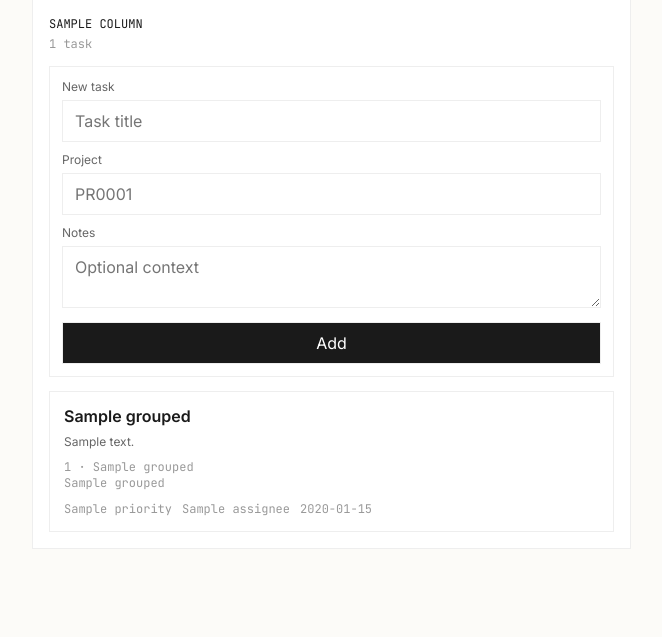
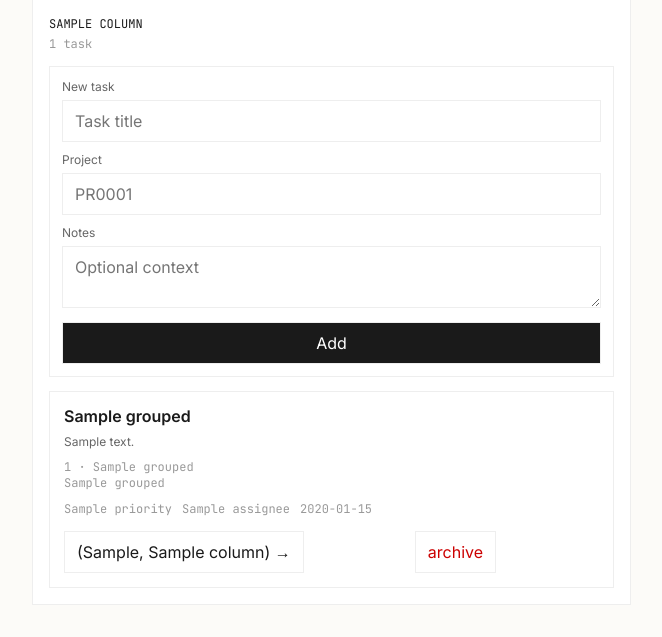
Before and after one commit to felipestk/work-os, a FastAPI app: template apps/kanban/templates/board.html in a window 1280 px wide. Shown: the part 436-1073 px from the top of the page, without its empty margins (0-662 px from the left). Before the commit the page ends 985 px from the top, so only its background shows below. Run offline with FastAPI, Linux system fonts and the light colour scheme; the template is opened without the code that fills it: most values are stand-ins (such as "Sample title", 1, 10 or a date in 2020); some libraries are stand-ins or nearby versions.

Commit message:
Add kanban board move and archive actions

```diff
--- a/apps/kanban/main.py
+++ b/apps/kanban/main.py
@@ -5,12 +5,34 @@ from fastapi.responses import HTMLResponse, RedirectResponse
 from fastapi.staticfiles import StaticFiles
 from fastapi.templating import Jinja2Templates
 
-from .services import BOARD_NAME, COLUMNS, column_counts, create_task, get_task, list_board_tasks, list_projects
+from .services import (
+    BOARD_NAME,
+    COLUMNS,
+    archive_task,
+    column_counts,
+    create_task,
+    get_task,
+    list_board_tasks,
+    list_projects,
+    move_task,
+)
 
 BASE_DIR = Path(__file__).resolve().parent
-app = FastAPI(title='openclaw-workos kanban', version='0.1.0')
+app = FastAPI(title='openclaw-workos kanban', version='0.2.0')
 app.mount('/static', StaticFiles(directory=str(BASE_DIR / 'static')), name='static')
 templates = Jinja2Templates(directory=str(BASE_DIR / 'templates'))
+
+
+def board_context(request: Request):
+    grouped = list_board_tasks()
+    return {
+        'request': request,
+        'board_name': BOARD_NAME,
+        'columns': COLUMNS,
+        'grouped': grouped,
+        'counts': column_counts(grouped),
+        'projects': list_projects(),
+    }
 
 
 @app.get('/', response_class=HTMLResponse)
@@ -20,19 +42,7 @@ def root() -> RedirectResponse:
 
 @app.get('/board', response_class=HTMLResponse)
 def board(request: Request):
-    grouped = list_board_tasks()
-    return templates.TemplateResponse(
-        request,
-        'board.html',
-        {
-            'request': request,
-            'board_name': BOARD_NAME,
-            'columns': COLUMNS,
-            'grouped': grouped,
-            'counts': column_counts(grouped),
-            'projects': list_projects(),
-        },
-    )
+    return templates.TemplateResponse(request, 'board.html', board_context(request))
 
 
 @app.post('/board/tasks', response_class=HTMLResponse)
@@ -49,16 +59,30 @@ def board_task_create(
         create_task(title=title, project_id=project_id.strip(), column_key=column_key, description=description)
     except ValueError as exc:
         raise HTTPException(status_code=400, detail=str(exc)) from exc
-    grouped = list_board_tasks()
-    context = {
-        'request': request,
-        'columns': COLUMNS,
-        'grouped': grouped,
-        'counts': column_counts(grouped),
-        'projects': list_projects(),
-    }
     if request.headers.get('HX-Request') == 'true':
-        return templates.TemplateResponse(request, 'partials/board_columns.html', context)
+        return templates.TemplateResponse(request, 'partials/board_columns.html', board_context(request))
+    return RedirectResponse(url='/board', status_code=303)
+
+
+@app.post('/board/tasks/{task_id}/move', response_class=HTMLResponse)
+def board_task_move(request: Request, task_id: int, column_key: str = Form(...)):
+    try:
+        move_task(task_id, column_key)
+    except ValueError as exc:
+        raise HTTPException(status_code=400, detail=str(exc)) from exc
+    if request.headers.get('HX-Request') == 'true':
+        return templates.TemplateResponse(request, 'partials/board_columns.html', board_context(request))
+    return RedirectResponse(url='/board', status_code=303)
+
+
+@app.post('/board/tasks/{task_id}/archive', response_class=HTMLResponse)
+def board_task_archive(request: Request, task_id: int):
+    try:
+        archive_task(task_id)
+    except ValueError as exc:
+        raise HTTPException(status_code=400, detail=str(exc)) from exc
+    if request.headers.get('HX-Request') == 'true':
+        return templates.TemplateResponse(request, 'partials/board_columns.html', board_context(request))
     return RedirectResponse(url='/board', status_code=303)
 
 
@@ -67,4 +91,4 @@ def task_detail(request: Request, task_id: int):
     task = get_task(task_id)
     if not task:
         raise HTTPException(status_code=404, detail='task not found')
-    return templates.TemplateResponse(request, 'partials/task_detail.html', {'request': request, 'task': task})
+    return templates.TemplateResponse(request, 'partials/task_detail.html', {'request': request, 'task': task, 'columns': COLUMNS})
--- a/apps/kanban/services.py
+++ b/apps/kanban/services.py
@@ -1,7 +1,6 @@
 from __future__ import annotations
 
 from collections import OrderedDict
-from datetime import datetime, timezone
 from typing import Any
 
 from .db import connect, init_db
@@ -14,6 +13,7 @@ COLUMNS = OrderedDict([
     ('review', 'review'),
     ('done', 'done'),
 ])
+COLUMN_KEYS = list(COLUMNS.keys())
 COLUMN_TO_STATUS = {
     'backlog': 'todo',
     'todo': 'todo',
@@ -21,10 +21,6 @@ COLUMN_TO_STATUS = {
     'review': 'blocked',
     'done': 'done',
 }
-
-
-def now_iso() -> str:
-    return datetime.now(timezone.utc).isoformat().replace('+00:00', 'Z')
 
 
 def normalize_board(board: str | None) -> str:
@@ -36,11 +32,21 @@ def normalize_column(column_key: str | None) -> str:
     return value if value in COLUMNS else 'backlog'
 
 
-def project_exists(project_id: str) -> bool:
-    with connect() as conn:
-        init_db(conn)
-        row = conn.execute('SELECT 1 FROM projects WHERE id = ?', (project_id,)).fetchone()
-        return row is not None
+def previous_column(column_key: str) -> str | None:
+    column_key = normalize_column(column_key)
+    idx = COLUMN_KEYS.index(column_key)
+    return COLUMN_KEYS[idx - 1] if idx > 0 else None
+
+
+def next_column(column_key: str) -> str | None:
+    column_key = normalize_column(column_key)
+    idx = COLUMN_KEYS.index(column_key)
+    return COLUMN_KEYS[idx + 1] if idx < len(COLUMN_KEYS) - 1 else None
+
+
+def project_exists(conn, project_id: str) -> bool:
+    row = conn.execute('SELECT 1 FROM projects WHERE id = ?', (project_id,)).fetchone()
+    return row is not None
 
 
 def list_projects() -> list[dict[str, Any]]:
@@ -94,9 +100,7 @@ def list_board_tasks(board: str = BOARD_NAME) -> dict[str, list[dict[str, Any]]]
             (normalize_board(board),),
         ).fetchall()
     for row in rows:
-        item = dict(row)
-        item['column_key'] = normalize_column(item['column_key'])
-        item['description_preview'] = summarize(item.get('description'))
+        item = decorate_task(dict(row))
         grouped[item['column_key']].append(item)
     return grouped
 
@@ -106,6 +110,16 @@ def summarize(text: str | None, limit: int = 140) -> str:
         return ''
     compact = ' '.join(text.split())
     return compact if len(compact) <= limit else compact[: limit - 1].rstrip() + '…'
+
+
+def decorate_task(task: dict[str, Any]) -> dict[str, Any]:
+    task['board'] = normalize_board(task.get('board'))
+    task['column_key'] = normalize_column(task.get('column_key'))
+    task['description_preview'] = summarize(task.get('description'))
+    task['previous_column'] = previous_column(task['column_key'])
+    task['next_column'] = next_column(task['column_key'])
+    task['column_label'] = COLUMNS[task['column_key']]
+    return task
 
 
 def column_counts(grouped: dict[str, list[dict[str, Any]]]) -> dict[str, int]:
@@ -129,7 +143,7 @@ def next_wip_order(conn, column_key: str, board: str = BOARD_NAME) -> float:
 def create_task(*, title: str, project_id: str, column_key: str, description: str | None = None) -> int:
     with connect() as conn:
         init_db(conn)
-        if not project_exists(project_id):
+        if not project_exists(conn, project_id):
             raise ValueError(f'Unknown project: {project_id}')
         normalized_column = normalize_column(column_key)
         wip_order = next_wip_order(conn, normalized_column)
@@ -157,6 +171,45 @@ def create_task(*, title: str, project_id: str, column_key: str, description: st
         return int(cur.lastrowid)
 
 
+def move_task(task_id: int, destination_column: str) -> None:
+    normalized_column = normalize_column(destination_column)
+    with connect() as conn:
+        init_db(conn)
+        task = conn.execute('SELECT id, column_key, status FROM tasks WHERE id = ?', (task_id,)).fetchone()
+        if not task:
+            raise ValueError(f'Unknown task: {task_id}')
+        if task['status'] == 'archived':
+            raise ValueError('Archived tasks cannot be moved from the board')
+        wip_order = next_wip_order(conn, normalized_column)
+        conn.execute(
+            '''
+            UPDATE tasks
+            SET board=?, column_key=?, wip_order=?, sort_order=?, status=?
+            WHERE id=?
+            ''',
+            (BOARD_NAME, normalized_column, wip_order, int(wip_order), COLUMN_TO_STATUS[normalized_column], task_id),
+        )
+        conn.execute(
+            "INSERT INTO task_comments(task_id, comment_type, body, author) VALUES (?, 'system', ?, 'kanban')",
+            (task_id, f'Task moved to {normalized_column}',),
+        )
+        conn.commit()
+
+
+def archive_task(task_id: int) -> None:
+    with connect() as conn:
+        init_db(conn)
+        task = conn.execute('SELECT id FROM tasks WHERE id = ?', (task_id,)).fetchone()
+        if not task:
+            raise ValueError(f'Unknown task: {task_id}')
+        conn.execute("UPDATE tasks SET status='archived' WHERE id=?", (task_id,))
+        conn.execute(
+            "INSERT INTO task_comments(task_id, comment_type, body, author) VALUES (?, 'system', 'Task archived from board', 'kanban')",
+            (task_id,),
+        )
+        conn.commit()
+
+
 def get_task(task_id: int) -> dict[str, Any] | None:
     with connect() as conn:
         init_db(conn)
@@ -165,19 +218,22 @@ def get_task(task_id: int) -> dict[str, Any] | None:
             SELECT
               t.*,
               p.title AS project_title,
-              c.name AS customer_name
+              c.name AS customer_name,
+              COUNT(DISTINCT tc.id) AS comment_count,
+              COUNT(DISTINCT a.id) AS attachment_count
             FROM tasks t
             JOIN projects p ON p.id = t.project_id
             JOIN customers c ON c.id = p.customer_id
+            LEFT JOIN task_comments tc ON tc.task_id = t.id
+            LEFT JOIN attachments a ON a.entity_type = 'task' AND a.entity_ref = CAST(t.id AS TEXT)
             WHERE t.id = ?
+            GROUP BY t.id, p.title, c.name
             ''',
             (task_id,),
         ).fetchone()
         if not row:
             return None
-        task = dict(row)
-        task['board'] = normalize_board(task.get('board'))
-        task['column_key'] = normalize_column(task.get('column_key'))
+        task = decorate_task(dict(row))
         task['comments'] = [
             dict(comment)
             for comment in conn.execute(
--- a/apps/kanban/static/board.css
+++ b/apps/kanban/static/board.css
@@ -129,6 +129,10 @@ button {
 button:hover { background: var(--accent); }
 
 .task-stack { display: grid; gap: 12px; }
+.task-card {
+  padding: 0;
+  overflow: hidden;
+}
 .task-card-link {
   all: unset;
   display: block;
@@ -155,6 +159,32 @@ button:hover { background: var(--accent); }
 .task-preview { color: var(--muted); margin-bottom: 10px; }
 .task-project, .task-customer, .task-meta-row { color: var(--soft); }
 .task-meta-row { display: flex; flex-wrap: wrap; gap: 10px; margin-top: 10px; }
+.task-actions,
+.detail-actions {
+  display: flex;
+  flex-wrap: wrap;
+  gap: 8px;
+}
+.task-actions {
+  padding: 0 14px 14px;
+}
+.task-actions form,
+.detail-actions form {
+  flex: 1 1 auto;
+}
+.task-actions button,
+.detail-actions button,
+.detail-close {
+  width: auto;
+}
+.secondary-button {
+  background: white;
+  color: var(--text);
+}
+.ghost-button {
+  background: white;
+  color: var(--accent);
+}
 .empty-state { padding: 12px 2px; }
 
 .detail-panel, .detail-card { min-height: 220px; }
--- a/apps/kanban/templates/partials/task_card.html
+++ b/apps/kanban/templates/partials/task_card.html
@@ -18,4 +18,24 @@
       {% if task.due_at %}<span>{{ task.due_at[:10] }}</span>{% endif %}
     </span>
   </button>
+
+  <div class="task-actions">
+    {% if task.previous_column %}
+      <form hx-post="/board/tasks/{{ task.id }}/move" hx-target="#board-columns" hx-swap="outerHTML">
+        <input type="hidden" name="column_key" value="{{ task.previous_column }}">
+        <button type="submit" class="secondary-button">← {{ columns[task.previous_column] }}</button>
+      </form>
+    {% endif %}
+
+    {% if task.next_column %}
+      <form hx-post="/board/tasks/{{ task.id }}/move" hx-target="#board-columns" hx-swap="outerHTML">
+        <input type="hidden" name="column_key" value="{{ task.next_column }}">
+        <button type="submit" class="secondary-button">{{ columns[task.next_column] }} →</button>
+      </form>
+    {% endif %}
+
+    <form hx-post="/board/tasks/{{ task.id }}/archive" hx-target="#board-columns" hx-swap="outerHTML">
+      <button type="submit" class="ghost-button">archive</button>
+    </form>
+  </div>
 </article>
```
Also changed, not shown: apps/kanban/templates/partials/task_detail.html (+21 -1 lines), README.md.
